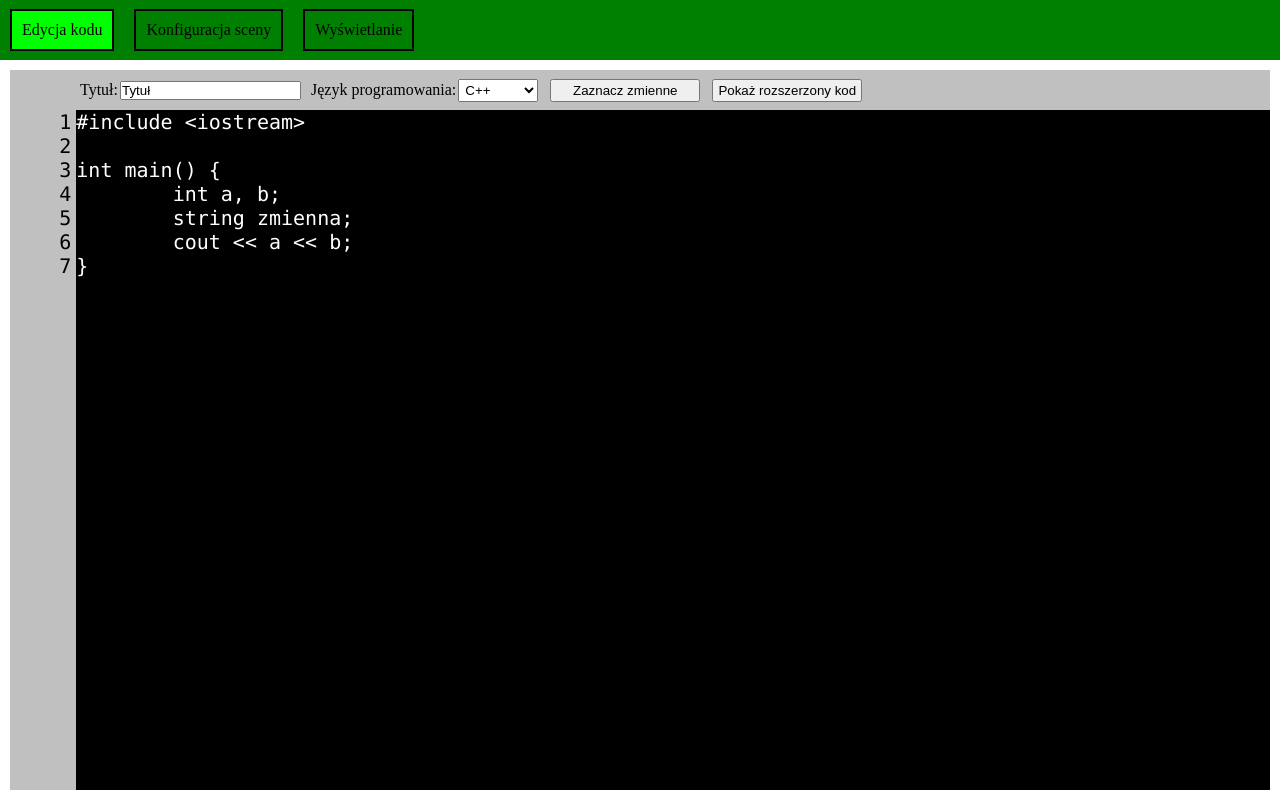
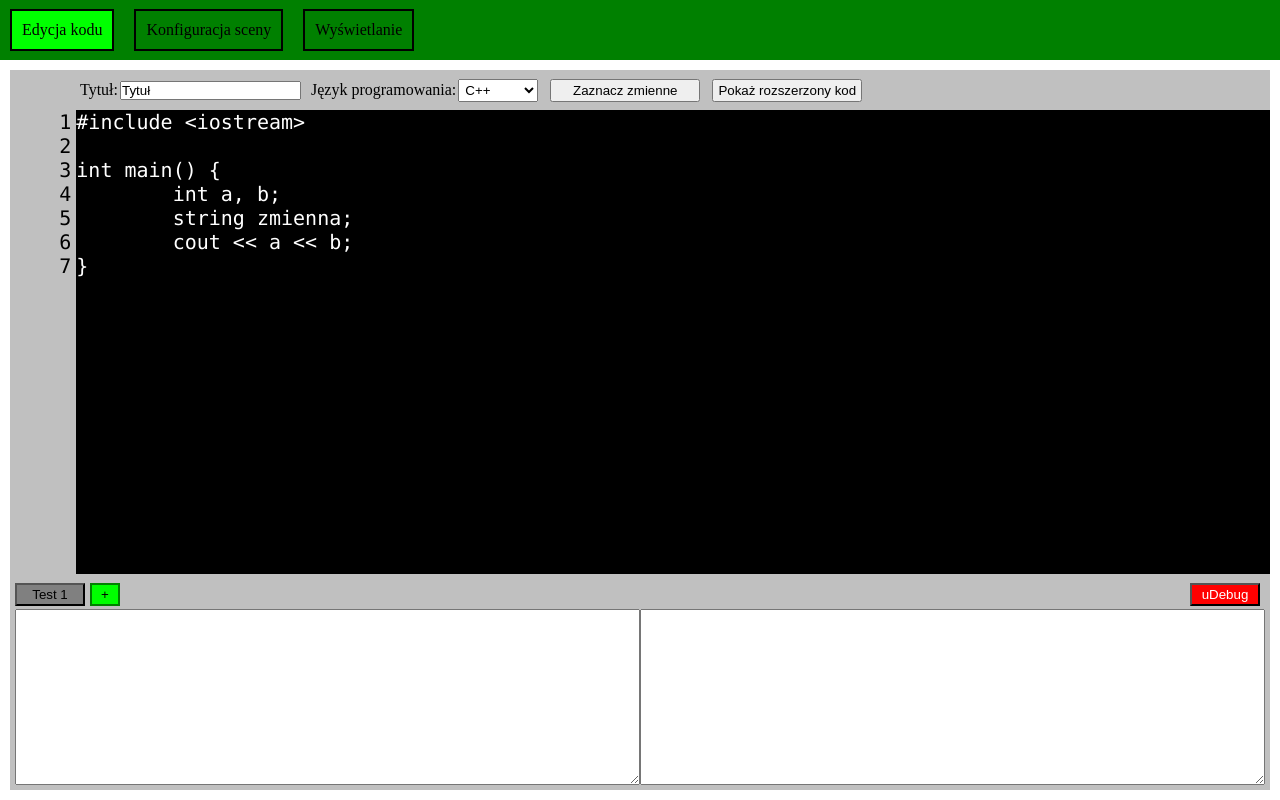
Before and after one commit to Rubix98/algodebug, a Vue app: page / in a window 1280 px wide. Built offline with nearby package versions, Linux system fonts and the light colour scheme.

Commit message:
Rozszerza edytor o testcasy

```diff
--- a/src/components/tabs/CodeTab.vue
+++ b/src/components/tabs/CodeTab.vue
@@ -1,16 +1,24 @@
 <template>
   <div class="full-size">
     <CodeEditor id="code" :readonly="false" />
+    <TestCase />
   </div>
 </template>
 
 <script>
 import CodeEditor from '@/components/codeEditor/CodeEditor.vue'
+import TestCase from '@/components/testCase/TestCase.vue'
 export default {
-  components: { CodeEditor }
+  components: { CodeEditor, TestCase }
 }
 </script>
 
 <style scoped>
+  .code-editor {
+    height: 70%;
+  }
 
+  .test-case {
+    height: 30%;
+  }
 </style>
--- /dev/null
+++ b/src/components/testCase/TestCase.vue
@@ -0,0 +1,110 @@
+<template>
+  <div class="test-case full-size">
+    <div class="test-case-header flex-horizontal-center flex-vertical-space-between">
+      <div class="flex-row ">
+        <div v-for="number in numberOfTestCases" :key="number">
+          <button @click="selectTestCase(number)" :class="{'selected': isSelected(number)}">Test {{number}}</button>
+        </div>
+        <div>
+          <button class="add-button" @click="addTestCase">+</button>
+        </div>
+      </div>
+      <div>
+        <div>
+          <button class="udebug-button">uDebug</button>
+        </div>
+      </div>
+    </div>
+
+    <div class="test-case-body flex-row full-size">
+      <div>
+        <textarea v-model=inputs[selectedTestCase]></textarea>
+      </div>
+      <div>
+        <textarea v-model=outputs[selectedTestCase]></textarea>
+      </div>
+    </div>
+  </div>
+</template>
+
+<script>
+
+export default {
+
+  data() {
+    return {
+      selectedTestCase: 0,
+      numberOfTestCases: 1,
+      inputs: [''],
+      outputs: ['']
+    }
+  },
+
+  methods: {
+    addTestCase() {
+      this.selectedTestCase = this.numberOfTestCases;
+      this.numberOfTestCases++;
+      this.inputs.push('');
+      this.outputs.push('');
+    },
+
+    selectTestCase(number) {
+      this.selectedTestCase = number-1;
+    }
+  },
+
+  computed: {
+    isSelected() {
+      return number => {
+        return this.selectedTestCase === number-1;
+      }
+    }
+  }
+
+}
+</script>
+
+<style scoped>
+  .test-case {
+    background-color: silver;
+    padding: 5px;
+  }
+
+  .test-case-header {
+    height: 30px;
+  }
+
+  .test-case-body {
+    height: calc(100% - 30px);
+  }
+
+  .test-case-header button {
+    padding: 2px;
+    width: 70px;
+    margin-right: 5px;
+  }
+
+  .test-case-header .selected {
+    background-color: grey;
+  }
+
+  .test-case-header .udebug-button {
+    background-color: red;
+    color: white;
+  }
+
+  .test-case-header .add-button {
+    width: 30px;
+    background-color: lime;
+    border: 2px solid green;
+  }
+
+  .test-case-body > div {
+    width: 50%;
+  }
+
+  .test-case textarea {
+    width: 100%;
+    height: 100%;
+  }
+</style>
```
